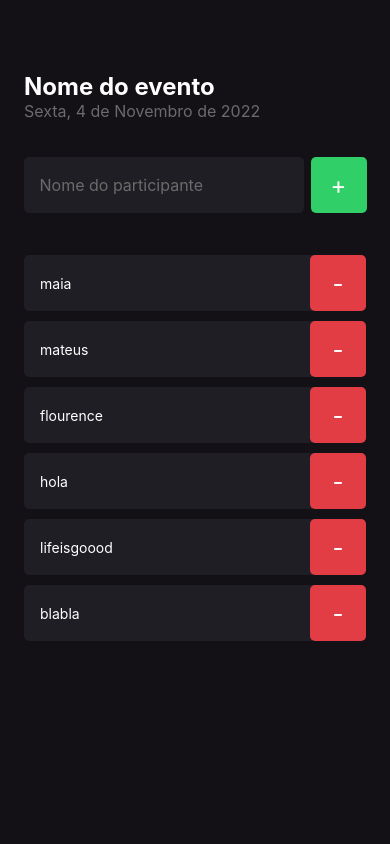
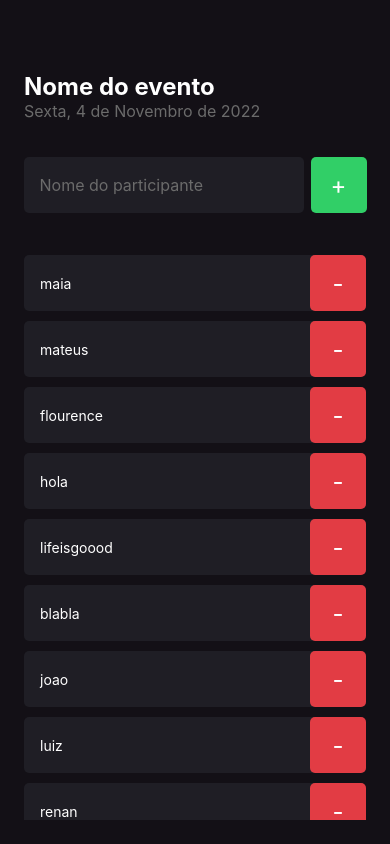
Before and after one commit to mateusmaiia/imhere, a React Native app: screen / in a window 390 px wide. Built offline with nearby package versions, Linux system fonts and the light colour scheme.

Commit message:
adicionando a ScrollView e removendo a barra lateral adicionando a propriedade showsVerticalScrollIndicator

```diff
--- a/src/screens/Home/index.tsx
+++ b/src/screens/Home/index.tsx
@@ -1,6 +1,12 @@
 import { StatusBar } from "expo-status-bar";
 import { Participant } from "../../comoponents/Participant";
-import { Text, TextInput, View, TouchableOpacity } from "react-native";
+import {
+  Text,
+  TextInput,
+  View,
+  TouchableOpacity,
+  ScrollView,
+} from "react-native";
 import { styles } from "./styles";
 
 export function Home() {
@@ -15,6 +21,11 @@
     "hola",
     "lifeisgoood",
     "blabla",
+    "joao",
+    "luiz",
+    "renan",
+    "mccall",
+    "mathews",
   ];
   return (
     <View style={styles.container}>
@@ -30,9 +41,11 @@
           <Text style={styles.buttonText}>+</Text>
         </TouchableOpacity>
       </View>
-      {participants.map((participant) => (
-        <Participant key={participant} name={participant} />
-      ))}
+      <ScrollView showsVerticalScrollIndicator={false}>
+        {participants.map((participant) => (
+          <Participant key={participant} name={participant} />
+        ))}
+      </ScrollView>
       <StatusBar style="auto" />
     </View>
   );
```
